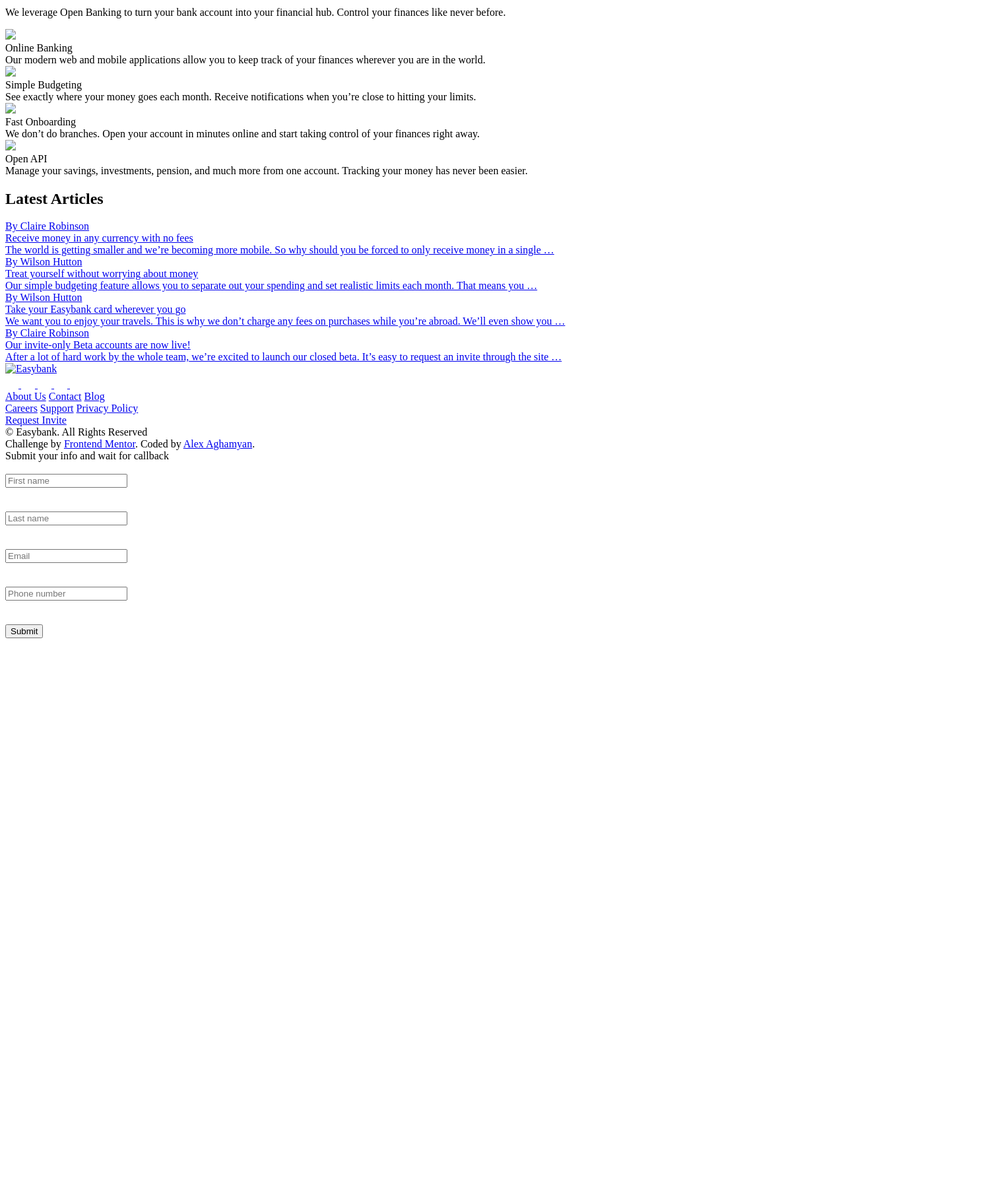
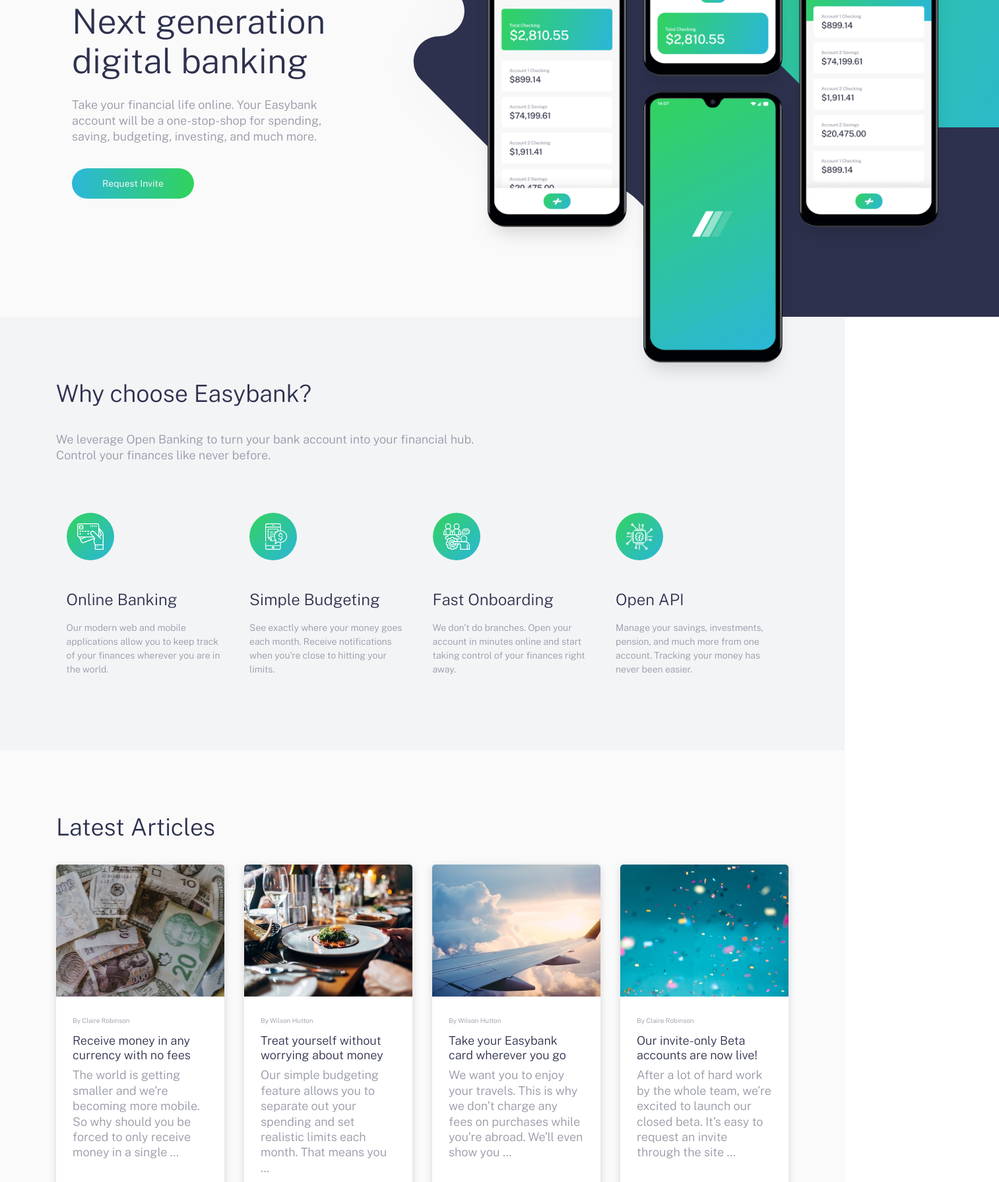
Before and after one commit to alex-aghamyan/firstLandingPage, a plain HTML site: page index.html in a window 1280 px wide. Shown: the part 256-2047 px from the top of the page at 66% size, 1514 px wide, since content can reach past the window. Before the commit the page ends 1231 px from the top, so only its background shows below. Drawn offline with nearby package versions, Linux system fonts and the light colour scheme; the site is published under a folder, as on GitHub Pages, so addresses that start at the root find nothing.

Commit message:
bug fixes

```diff
--- a/app/scss/_hero.scss
+++ b/app/scss/_hero.scss
@@ -10,7 +10,7 @@
 
     &__image {
         position: relative;
-        background-image: url('/images/bg-intro-mobile.svg');
+        background-image: url('../../images/bg-intro-mobile.svg');
         background-size: cover;
         background-repeat: no-repeat;
         background-position: center center;
@@ -34,7 +34,7 @@
                 content: "";
                 position: absolute;
                 height: 100%;
-                background-image: url('/images/bg-intro-desktop.svg');
+                background-image: url('../../images/bg-intro-desktop.svg');
                 background-repeat: no-repeat;
                 background-position: center bottom;
                 width: 150%;
@@ -48,7 +48,7 @@
             position: absolute;
             height: 100%;
             width: 100%;
-            background-image: url('/images/image-mockups.png');
+            background-image: url('../../images/image-mockups.png');
             background-size: 93%;
             background-repeat: no-repeat;
             background-position: center bottom;
--- a/app/scss/_popup.scss
+++ b/app/scss/_popup.scss
@@ -12,7 +12,6 @@
     &__content {
         margin-left: 2rem;
         margin-right: 2rem;
-        height: 40%;
         width: 100%;
         background-color: $white;
         text-align: center;
--- a/index.html
+++ b/index.html
@@ -9,7 +9,7 @@
   <link rel="icon" type="image/png" sizes="32x32" href="./images/favicon-32x32.png">
   <link rel="preconnect" href="https://fonts.gstatic.com">
   <link href="https://fonts.googleapis.com/css2?family=Public+Sans:wght@300;400&display=swap" rel="stylesheet">
-  <link rel="stylesheet" href="/app/scss/style.css">
+  <link rel="stylesheet" href="app/scss/style.css">
   <title>Easybank</title>
 </head>
 
@@ -19,7 +19,7 @@
     <div class="overlay has-fade"></div>
     <nav class="flex flex-jc-sb flex-ai-c container container--pall">
         <a href="/" class="header__logo">
-          <img src="/images/logo.svg" alt="Easybank">
+          <img src="images/logo.svg" alt="Easybank">
         </a>
         <a id="btnHamburger" href="#" class="header__toggle hide-for-desktop">
           <span></span>
@@ -76,7 +76,7 @@
 
       <div class="feature__grid">
         <div class="feature__item">
-          <div class="feature__icon"><img src="/images/icon-online.svg"></div>
+          <div class="feature__icon"><img src="images/icon-online.svg"></div>
           <div class="feature__title">
             Online Banking
           </div>
@@ -87,7 +87,7 @@
         </div>
 
         <div class="feature__item">
-          <div class="feature__icon"><img src="/images/icon-budgeting.svg"></div>
+          <div class="feature__icon"><img src="images/icon-budgeting.svg"></div>
           <div class="feature__title">
             Simple Budgeting
           </div>
@@ -98,7 +98,7 @@
         </div>
 
         <div class="feature__item">
-          <div class="feature__icon"><img src="/images/icon-onboarding.svg"></div>
+          <div class="feature__icon"><img src="images/icon-onboarding.svg"></div>
           <div class="feature__title">
             Fast Onboarding
           </div>
@@ -109,7 +109,7 @@
         </div>
 
         <div class="feature__item">
-          <div class="feature__icon"><img src="/images/icon-api.svg"></div>
+          <div class="feature__icon"><img src="images/icon-api.svg"></div>
           <div class="feature__title">
             Open API
           </div>
@@ -129,7 +129,7 @@
       <div class="article__grid">
 
         <a href="#" class="article__item">
-          <div class="article__image" style="background-image: url('/images/image-currency.jpg')"></div>
+          <div class="article__image" style="background-image: url('images/image-currency.jpg')"></div>
           <div class="article__text">
             <div class="article__author">By Claire Robinson</div>
             <div class="article__title">Receive money in any currency with no fees</div>
@@ -141,7 +141,7 @@
         </a>
 
         <a href="#" class="article__item">
-          <div class="article__image" style="background-image: url('/images/image-restaurant.jpg')"></div>
+          <div class="article__image" style="background-image: url('images/image-restaurant.jpg')"></div>
           <div class="article__text">
             <div class="article__author">By Wilson Hutton</div>
             <div class="article__title">Treat yourself without worrying about money</div>
@@ -153,7 +153,7 @@
         </a>
 
         <a href="#" class="article__item">
-          <div class="article__image" style="background-image: url('/images/image-plane.jpg')"></div>
+          <div class="article__image" style="background-image: url('images/image-plane.jpg')"></div>
           <div class="article__text">
             <div class="article__author">By Wilson Hutton</div>
             <div class="article__title">Take your Easybank card wherever you go</div>
@@ -165,7 +165,7 @@
         </a>
 
         <a href="#" class="article__item">
-          <div class="article__image" style="background-image: url('/images/image-confetti.jpg')"></div>
+          <div class="article__image" style="background-image: url('images/image-confetti.jpg')"></div>
           <div class="article__text">
             <div class="article__author">By Claire Robinson</div>
             <div class="article__title">Our invite-only Beta accounts are now live!</div>
@@ -184,7 +184,7 @@
     <div class="footer__content container container--px">
       <div class="footer__lside">
         <a href="/" class="header__logo">
-          <img src="/images/logo-footer.svg" alt="Easybank">
+          <img src="images/logo-footer.svg" alt="Easybank">
         </a>
         <div class="footer__social">
           <a href="#" alt="facebook">
@@ -245,7 +245,7 @@
     </div>
   </div>
 
-  <script src="/app/js/script.js"></script>
+  <script src="app/js/script.js"></script>
 </body>
 
 </html>
```
Also changed, not shown: app/scss/style.css, 1 other file.
